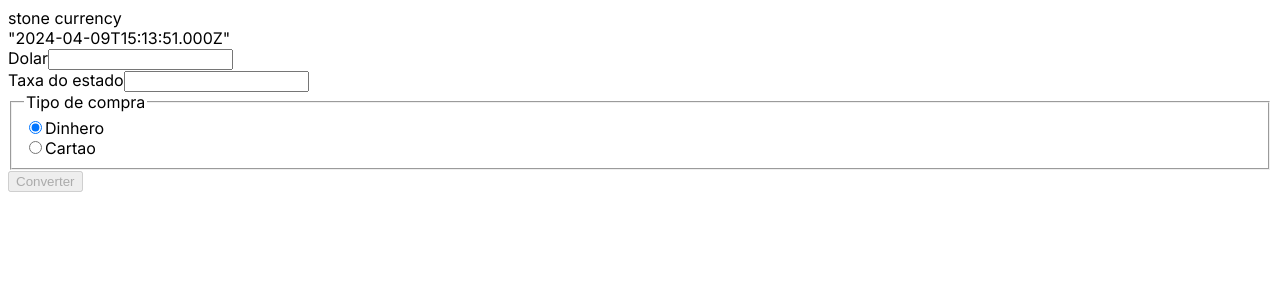
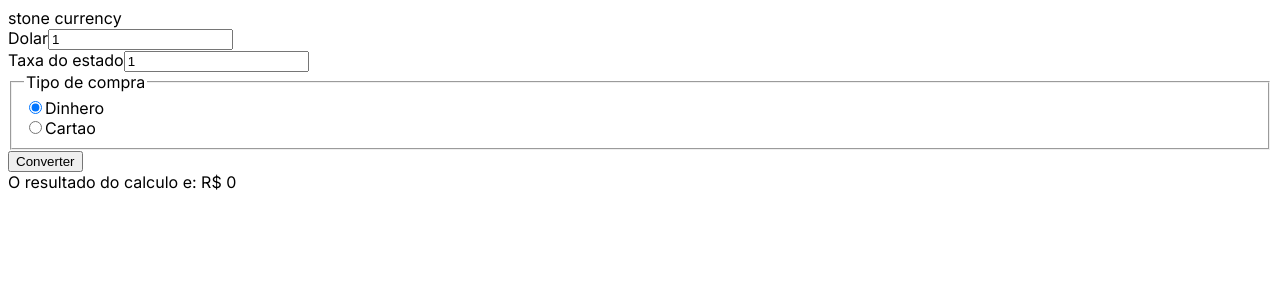
Before and after one commit to kevinch/stone-payments-desafio, a Next.js app: page / in a window 1280 px wide. Shown: the top 300 px of the page. Built offline with nearby package versions, Linux system fonts and the light colour scheme.

Commit message:
Add dynamic inputs

```diff
--- a/app/layout.tsx
+++ b/app/layout.tsx
@@ -5,7 +5,7 @@ import { Inter } from "next/font/google";
 const inter = Inter({ subsets: ["latin"] });
 
 export const metadata: Metadata = {
-  title: "Create Next App",
+  title: "Desafio React",
   description: "Generated by create next app",
 };
 
--- a/app/page.tsx
+++ b/app/page.tsx
@@ -1,43 +1,59 @@
-// import Image from "next/image";
+'use client'
+
+import { ChangeEvent, useState } from "react"
+
+const buyingWithCash = (ValorEmDolar: number, impostoDoEstado: number, valorDoDolar: number, IOFdaCompraDeDolar: number): number => {
+  const a = ValorEmDolar + impostoDoEstado
+  const b = valorDoDolar + IOFdaCompraDeDolar
+  return a * b
+}
+const buyingWithCard = (ValorEmDolar: number, impostoDoEstado: number, IOFdeTransaçõesInternacionais: number, valorDoDolar: number): number => {
+  const a = ValorEmDolar + impostoDoEstado + IOFdeTransaçõesInternacionais
+  return a * valorDoDolar
+}
 
 export default function Home() {
-  const now = new Date()
+  const [result, setResult] = useState(0)
+  const [buyingOption, setBuyingOption] = useState('cash')
+
+  const [dolarValue, setDolarValue] = useState(1)
+  const [inputTax, setInputTax] = useState(1)
 
   return (
     <main>
       <header>
         <div>stone currency</div>
-        <div>{JSON.stringify(now, null, 2)}</div>
       </header>
 
       <div>
         <div>
           <label htmlFor="inputDolar">Dolar</label>
-          <input type="number" id="inputDolar" name="inputDolar" required />
+          <input type="number" id="inputDolar" name="inputDolar" required value={dolarValue} onChange={(e: ChangeEvent<HTMLInputElement>) => setDolarValue(e.target.valueAsNumber)} />
         </div>
 
         <div>
           <label htmlFor="inputTax">Taxa do estado</label>
-          <input type="number" id="inputTax" name="inputTax" required />
+          <input type="number" id="inputTax" name="inputTax" required value={inputTax} onChange={(e: ChangeEvent<HTMLInputElement>) => setInputTax(e.target.valueAsNumber)} />
         </div>
 
         <fieldset>
           <legend>Tipo de compra</legend>
 
           <div>
-            <input type="radio" id="cash" name="drone" value="cash" defaultChecked />
+            <input type="radio" id="cash" name="drone" value="cash" onClick={() => setBuyingOption('cash')} defaultChecked />
             <label htmlFor="cash">Dinhero</label>
           </div>
           <div>
-            <input type="radio" id="card" name="drone" value="card" />
+            <input type="radio" id="card" name="drone" value="card" onClick={() => setBuyingOption('card')} />
             <label htmlFor="card">Cartao</label>
           </div>
         </fieldset>
 
-        <button disabled>Converter</button>
+        <button onClick={() => setResult(buyingOption == 'cash' ? buyingWithCash(dolarValue, inputTax, 5, 1) : buyingWithCard(dolarValue, inputTax, 5.3, 5))}>Converter</button>
 
+        {/* <div>buying option: {buyingOption}</div> */}
+        <div>O resultado do calculo e: R$ {result}</div>
       </div>
-
     </main>
   );
 }
```
